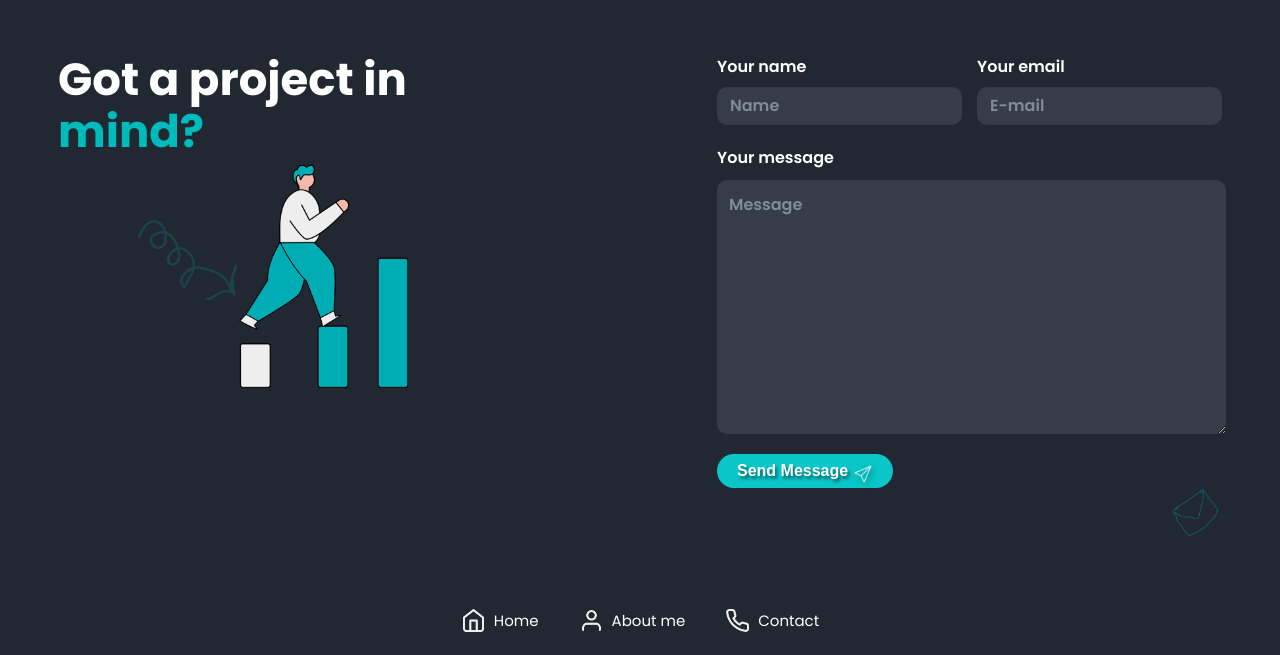
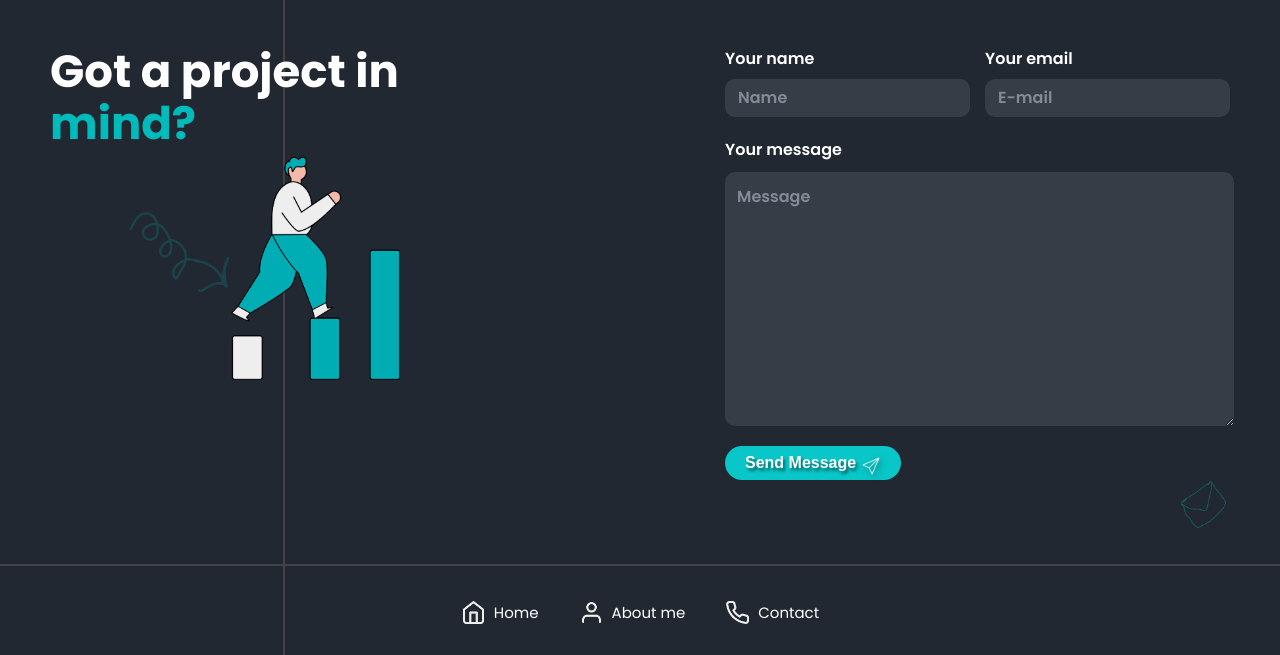
Before and after one commit to Iriishh/portfolio-website, a plain HTML site: page index.html in a window 1280 px wide. Shown: the part 2000-2655 px from the top of the page. Drawn offline with Linux system fonts and the light colour scheme.

Commit message:
lines correction

```diff
--- a/index.html
+++ b/index.html
@@ -17,6 +17,9 @@
 </head>
 
 <body>
+    <div class="lines-vertical"></div>
+    <hr class="lines">
+    <hr class="line-2">
     <header>
         <div class="left-section">
             <p class="name"> IRISH DEV </p>
@@ -28,7 +31,6 @@
         </div>
     </header>
     <hr class="lines">
-    <div class="lines-vertical"></div>
     <div class="creative-designer">
         <div class="text">
             <div class="bold-text">
--- a/portfolio.css
+++ b/portfolio.css
@@ -1,6 +1,9 @@
 body {
     background-color: rgba(34, 40, 49, 1);
     font-family: 'poppins', 'Arial';
+    position: relative;
+    z-index: 2;
+    margin: unset;
 }
 
 header {
@@ -141,6 +144,13 @@ left: -50px;
     left: 0;
 }
 
+.line-2 {
+    border: 0.5px solid rgb(66, 66, 66);
+    position: absolute;
+    bottom: 200px;
+    right: 0;
+    left: 0;
+}
 .lines-vertical {
     height: 100%;
     width: 2px;
@@ -148,7 +158,7 @@ left: -50px;
     position: absolute;
     top: 0;
     left: 283px;
-    z-index: 1;
+    z-index: -1;
 }
 
 .about-me-page {
```
